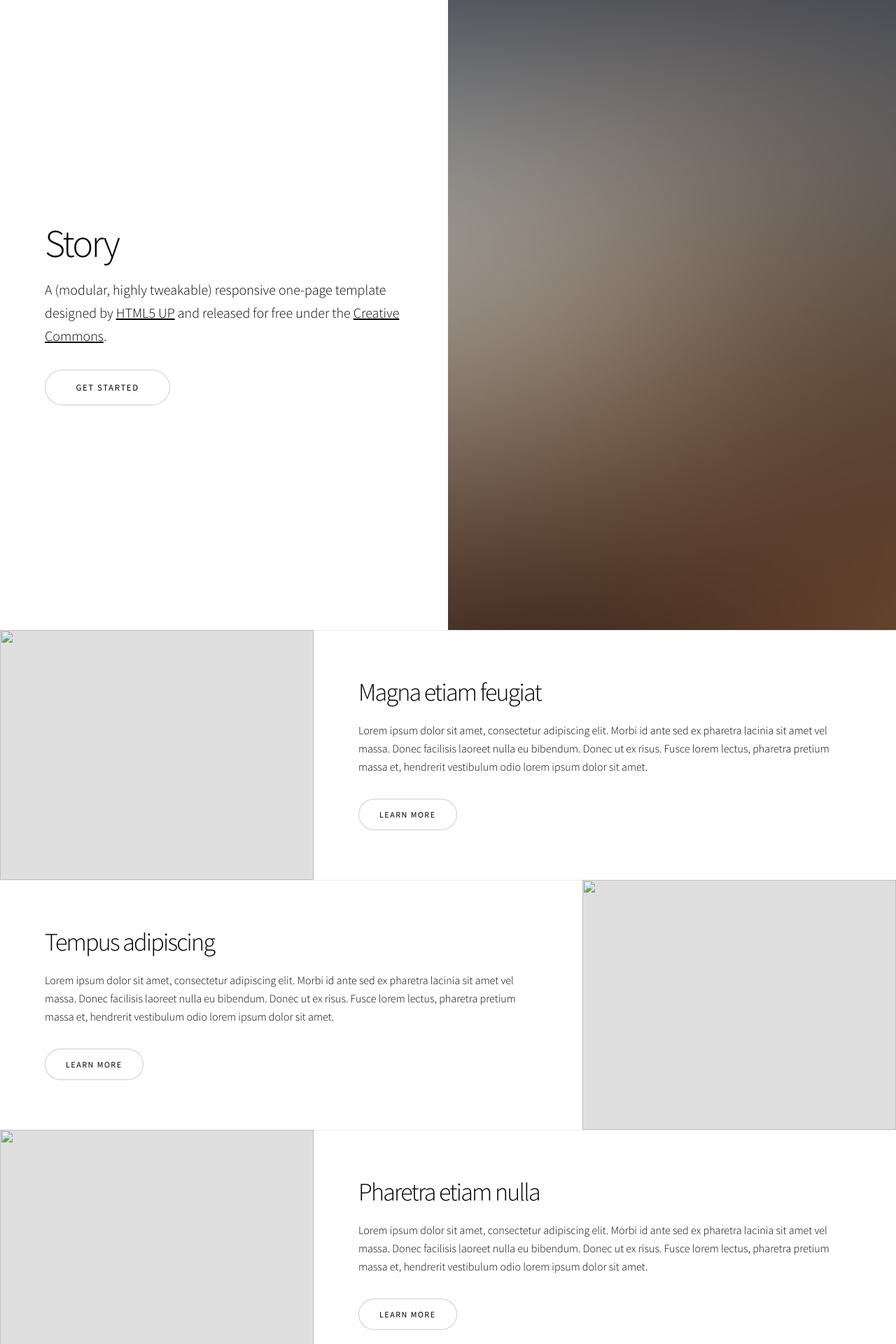
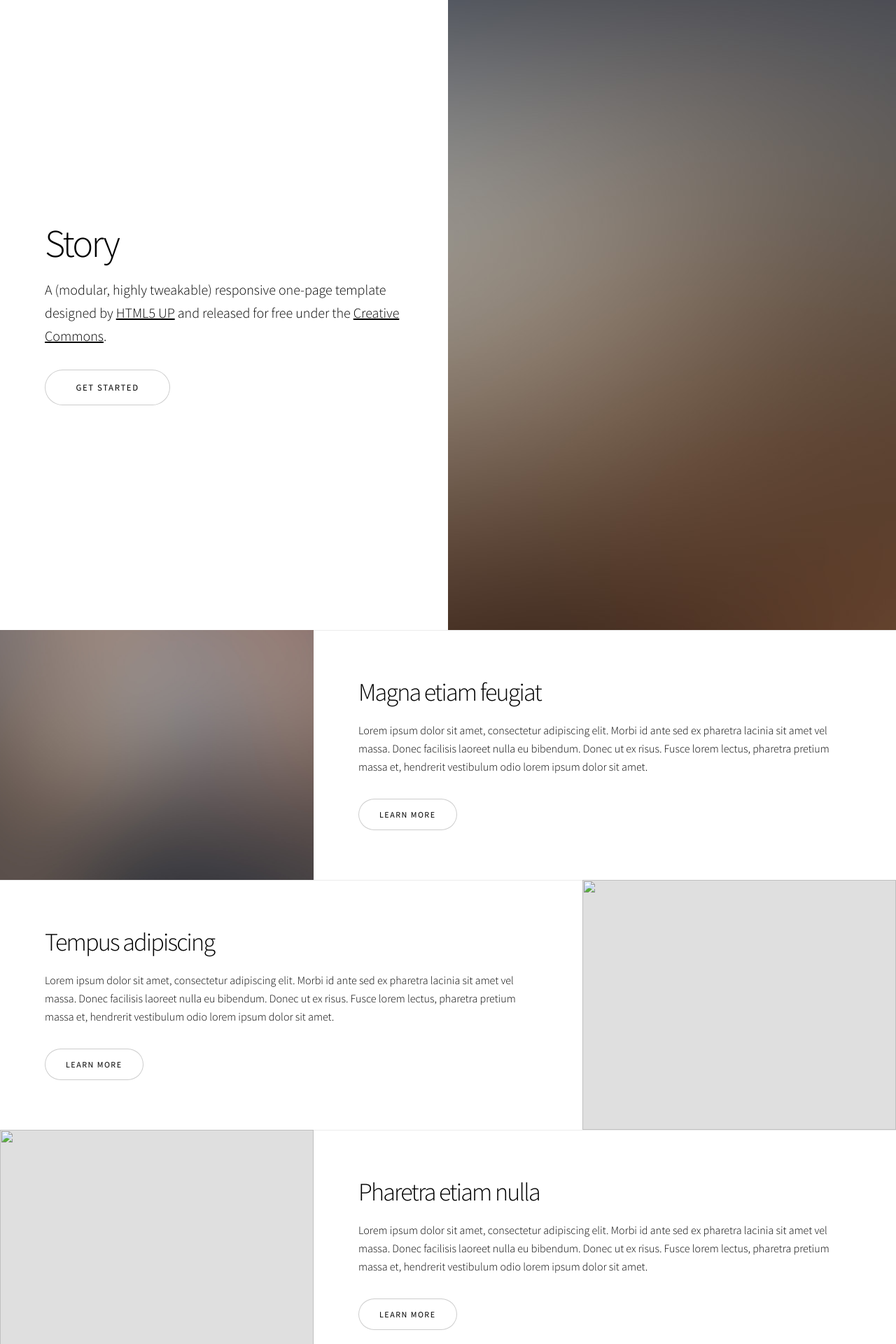
Before and after one commit to itsuhane/R66037, a Jekyll site: the page built from index.html, in a window 1280 px wide. Shown: the top 1920 px of the page at 70% size. Built offline with Jekyll 4.4.1, drawn with Linux system fonts in a browser that asks for light colours.

Commit message:
spotlight.

```diff
--- /dev/null
+++ b/_includes/widgets/spotlight
@@ -0,0 +1,4 @@
+<section class="spotlight style{{ include.style | default: 1 }} {{ include.mods | default: halfscreen }}" {% if include.id %}id="{{ include.id }}"{% endif %}>
+  <div class="content">{{ include.content }}</div>
+  <div class="image">{% include image url=include.image_url alt=include.image_alt %}</div>
+</section>
--- a/_layouts/default.html
+++ b/_layouts/default.html
@@ -18,9 +18,6 @@
     <div id="wrapper" class="divided">
 
       <!-- One -->
-      <!--
-      <section class="banner style1 orient-left content-align-left image-position-right fullscreen onload-image-fade-in onload-content-fade-right">
-        <div class="content">
       {% capture CONTENT %}
       <h1>Story</h1>
       <p class="major">A (modular, highly tweakable) responsive one-page template designed by <a href="https://html5up.net">HTML5 UP</a> and released for free under the <a href="https://html5up.net/license">Creative Commons</a>.</p>
@@ -28,28 +25,26 @@
         <li><a href="#first" class="button big wide smooth-scroll-middle">Get Started</a></li>
       </ul>
       {% endcapture %}
-        </div>
-        <div class="image">
-          {% include image url="/banner.jpg "%}
-        </div>
-      </section>
-      -->
       {% include widgets/banner content=CONTENT image_url="/banner.jpg" mods="fullscreen orient-left content-align-left image-position-right onload-image-fade-in onload-content-fade-right" %}
 
 				<!-- Two -->
+                <!--
 					<section class="spotlight style1 orient-right content-align-left image-position-center onscroll-image-fade-in" id="first">
 						<div class="content">
+                            {% capture CONTENT %}
 							<h2>Magna etiam feugiat</h2>
 							<p>Lorem ipsum dolor sit amet, consectetur adipiscing elit. Morbi id ante sed ex pharetra lacinia sit amet vel massa. Donec facilisis laoreet nulla eu bibendum. Donec ut ex risus. Fusce lorem lectus, pharetra pretium massa et, hendrerit vestibulum odio lorem ipsum dolor sit amet.</p>
 							<ul class="actions vertical">
 								<li><a href="#" class="button">Learn More</a></li>
 							</ul>
+                            {% endcapture %}
 						</div>
 						<div class="image">
 							<img src="images/spotlight01.jpg" alt="" />
 						</div>
 					</section>
-
+                -->
+                {% include widgets/spotlight id="first" content=CONTENT image_url="/spotlight01.jpg" mods="orient-right content-align-left image-position-center onscroll-image-fade-in" %}
 				<!-- Three -->
 					<section class="spotlight style1 orient-left content-align-left image-position-center onscroll-image-fade-in">
 						<div class="content">
```
Lines whose indentation alone changed are shown as unchanged.
